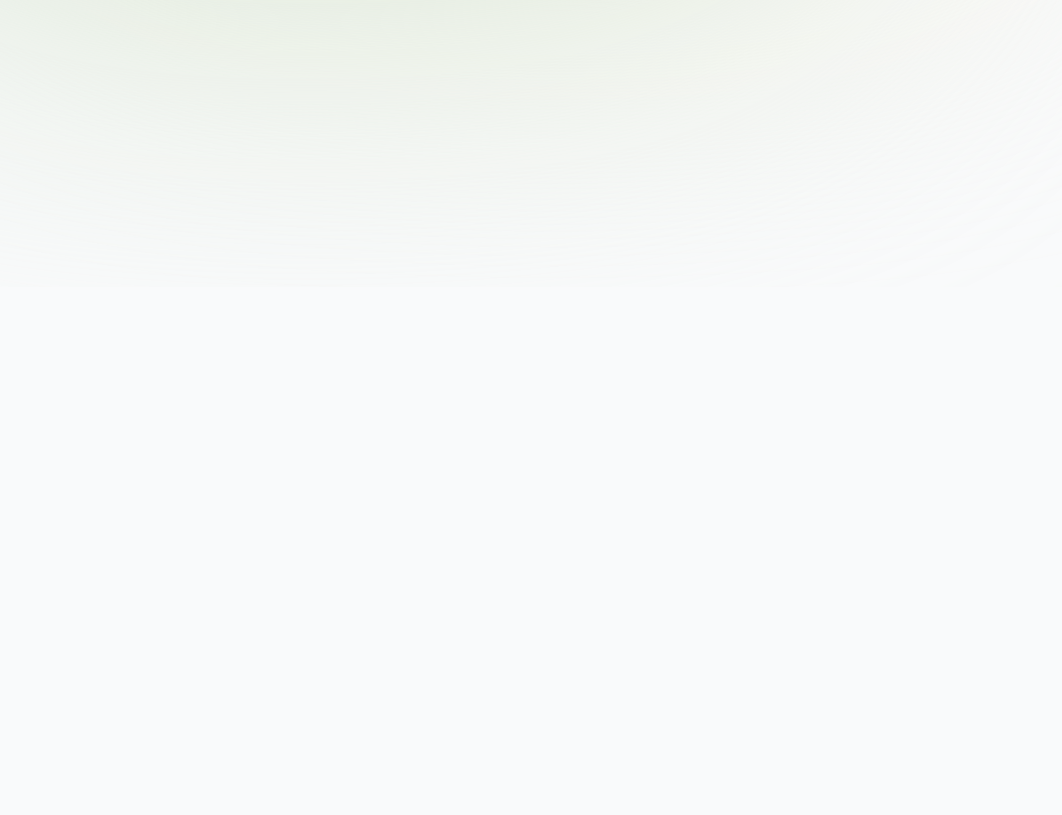
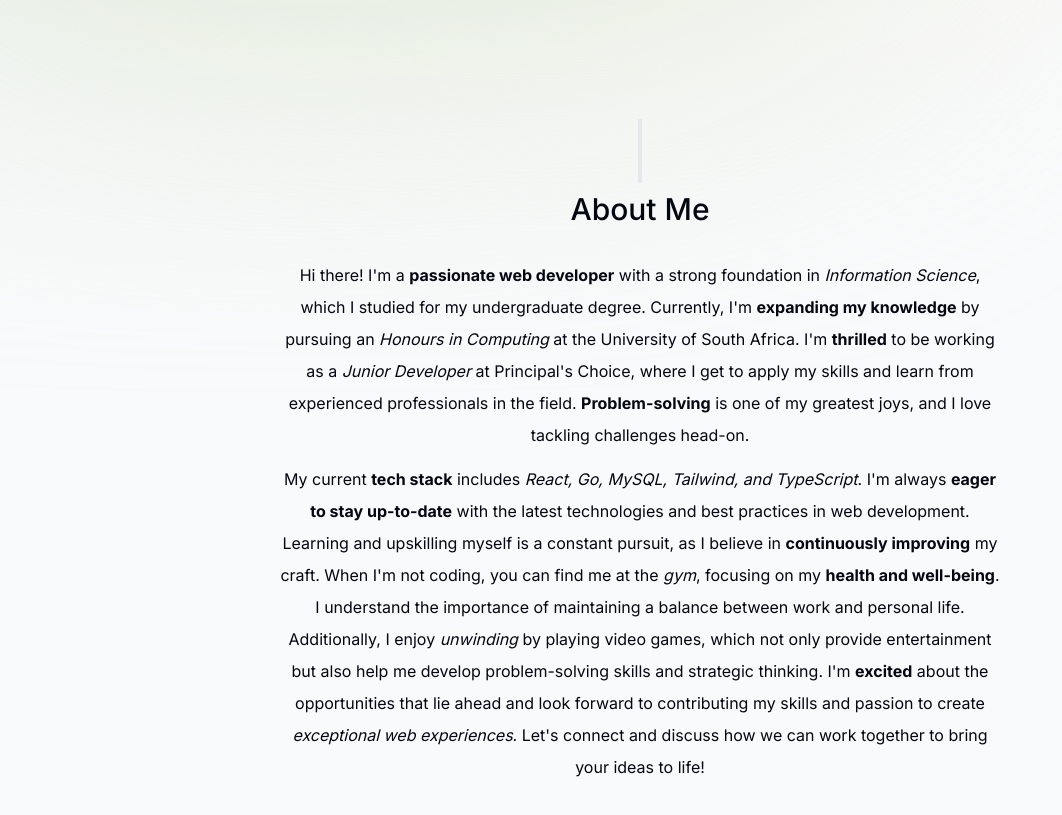
Before and after one commit to alex-dev742/portfolio, a Next.js app: page / in a window 1280 px wide. Shown: the part 513-1328 px from the top of the page, without its empty margins (0-1062 px from the left). Before the commit the page ends 800 px from the top, so only its background shows below. Built offline with nearby package versions, Linux system fonts and the light colour scheme.

Commit message:
chore: Add About component and SectionDivider to Home page
The Home page has been updated to include the About component and SectionDivider. This enhances the page by providing additional content and visual separation between sections.

```diff
--- a/app/page.tsx
+++ b/app/page.tsx
@@ -1,9 +1,13 @@
+import About from "@/components/about";
 import Intro from "@/components/intro";
+import SectionDivider from "@/components/section-divider";
 
 export default function Home() {
   return (
     <main className="flex flex-col items-center px-4">
       <Intro />
+      <SectionDivider />
+      <About />
     </main>
   );
 }
--- /dev/null
+++ b/components/about.tsx
@@ -0,0 +1,39 @@
+import React from "react";
+import SectionHeading from "./section-heading";
+
+export default function About() {
+  return (
+    <section className="mb-28 max-w-[45rem] text-center leading-8 sm:mb-40 scroll-mt-28">
+      <SectionHeading>About Me</SectionHeading>
+      <p className="mb-3">
+        Hi there! I'm a <strong>passionate web developer</strong> with a strong
+        foundation in <em>Information Science</em>, which I studied for my
+        undergraduate degree. Currently, I'm{" "}
+        <strong>expanding my knowledge</strong> by pursuing an{" "}
+        <em>Honours in Computing</em> at the University of South Africa. I'm{" "}
+        <strong>thrilled</strong> to be working as a <em>Junior Developer</em>{" "}
+        at Principal's Choice, where I get to apply my skills and learn from
+        experienced professionals in the field. <strong>Problem-solving</strong>{" "}
+        is one of my greatest joys, and I love tackling challenges head-on.
+      </p>
+
+      <p>
+        My current <strong>tech stack</strong> includes{" "}
+        <em>React, Go, MySQL, Tailwind, and TypeScript</em>. I'm always{" "}
+        <strong>eager to stay up-to-date</strong> with the latest technologies
+        and best practices in web development. Learning and upskilling myself is
+        a constant pursuit, as I believe in{" "}
+        <strong>continuously improving</strong> my craft. When I'm not coding,
+        you can find me at the <em>gym</em>, focusing on my{" "}
+        <strong>health and well-being</strong>. I understand the importance of
+        maintaining a balance between work and personal life. Additionally, I
+        enjoy <em>unwinding</em> by playing video games, which not only provide
+        entertainment but also help me develop problem-solving skills and
+        strategic thinking. I'm <strong>excited</strong> about the opportunities
+        that lie ahead and look forward to contributing my skills and passion to
+        create <em>exceptional web experiences</em>. Let's connect and discuss
+        how we can work together to bring your ideas to life!
+      </p>
+    </section>
+  );
+}
--- /dev/null
+++ b/components/section-divider.tsx
@@ -0,0 +1,15 @@
+"use client";
+
+import React from "react";
+import { motion } from "framer-motion";
+
+export default function SectionDivider() {
+  return (
+    <motion.div
+      className="hidden w-1 h-16 my-2 bg-gray-200 rounded-full sm:block"
+      initial={{ opacity: 0, y: 100 }}
+      animate={{ opacity: 1, y: 0 }}
+      transition={{ delay: 0.125 }}
+    ></motion.div>
+  );
+}
--- /dev/null
+++ b/components/section-heading.tsx
@@ -0,0 +1,9 @@
+import React, { Children } from "react";
+
+type SectionHeadingProps = {
+  children: React.ReactNode;
+};
+
+export default function SectionHeading({ children }: SectionHeadingProps) {
+  return <h2 className="mb-8 text-3xl font-medium capitalize">{children}</h2>;
+}
```
